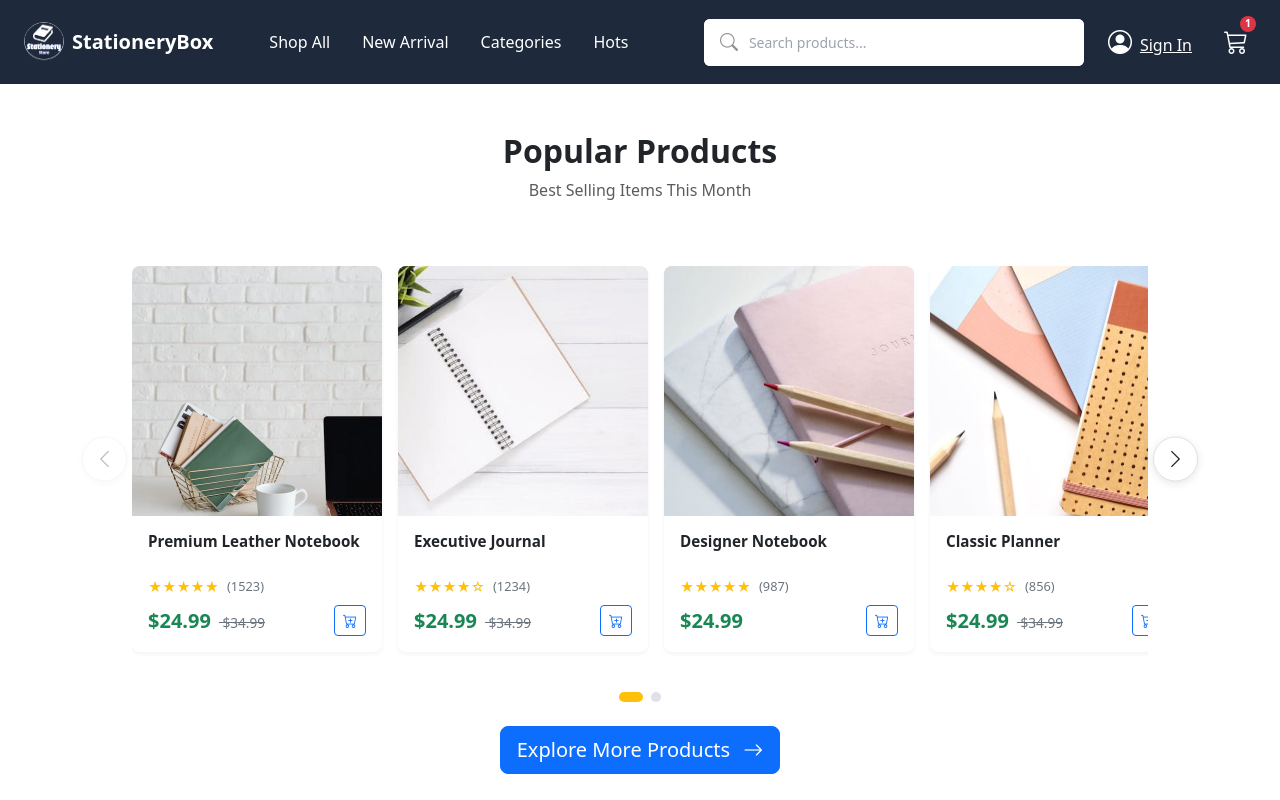
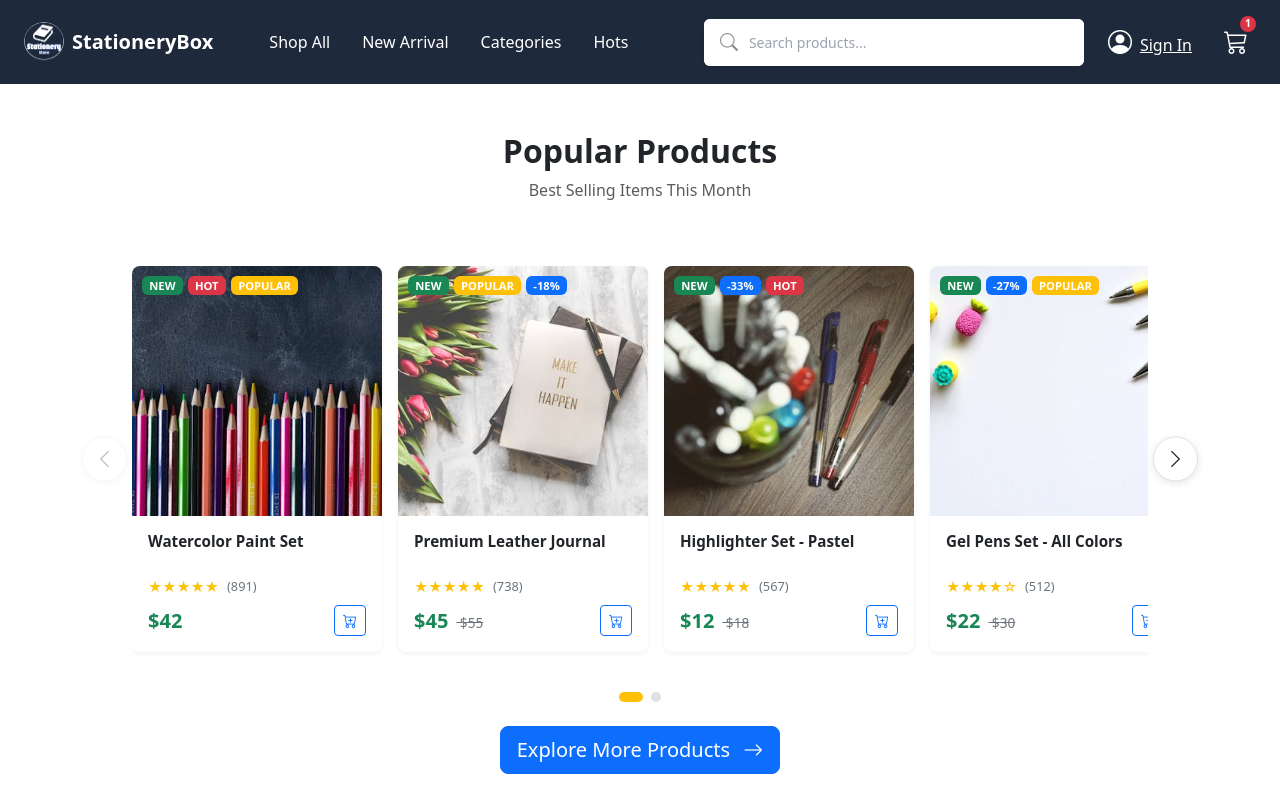
Before and after one commit to Kimheng-SOK/Stationery-Store, a Vue app: page /hots in a window 1280 px wide. Shown: the top 800 px of the page. Built offline with nearby package versions, Linux system fonts and the light colour scheme.

Commit message:
feat: populate Popular Products from real data with smart filtering
- Import products from products.ts instead of hardcoded data
- Filter products by 'popular' or 'hot' badges
- Sort by popularity score (rating × reviewCount)
- Auto-update when product data changes

```diff
--- a/src/components/product/PopularProduct.vue
+++ b/src/components/product/PopularProduct.vue
@@ -33,8 +33,6 @@
           <div v-for="product in popularProducts" :key="product.id" class="product-slide">
             <ProductCard
               :product="product"
-              :badge="{ text: 'POPULAR', type: 'warning' }"
-              @quick-view="handleQuickView(product)"
               @add-to-cart="handleAddToCart(product)"
             />
           </div>
@@ -75,16 +73,8 @@
 <script setup lang="ts">
 import { ref, onMounted, computed } from 'vue'
 import ProductCard from '../product/ProductCard.vue'
-
-interface Product {
-  id: number
-  name: string
-  price: number
-  originalPrice?: number
-  rating: number
-  reviewCount: number
-  image: string
-}
+import { products } from '@/data/products'
+import type { Product } from '@/types/product'
 
 const popularProducts = ref<Product[]>([])
 const sliderRef = ref<HTMLElement | null>(null)
@@ -94,78 +84,22 @@ const scrollLeft = ref(0)
 const currentDot = ref(0)
 
 onMounted(() => {
-  popularProducts.value = [
-    {
-      id: 101,
-      name: 'Premium Leather Notebook',
-      price: 24.99,
-      originalPrice: 34.99,
-      rating: 5,
-      reviewCount: 1523,
-      image: '/public/images/notebooks/book3.jpg',
-    },
-    {
-      id: 102,
-      name: 'Executive Journal',
-      price: 24.99,
-      originalPrice: 34.99,
-      rating: 4,
-      reviewCount: 1234,
-      image: '/public/images/notebooks/book4.jpg',
-    },
-    {
-      id: 103,
-      name: 'Designer Notebook',
-      price: 24.99,
-      rating: 5,
-      reviewCount: 987,
-      image: '/public/images/notebooks/book5.jpg',
-    },
-    {
-      id: 104,
-      name: 'Classic Planner',
-      price: 24.99,
-      originalPrice: 34.99,
-      rating: 4,
-      reviewCount: 856,
-      image: '/public/images/notebooks/book6.jpg',
-    },
-    {
-      id: 105,
-      name: 'Gel Pens Collection',
-      price: 22.0,
-      originalPrice: 30.0,
-      rating: 5,
-      reviewCount: 756,
-      image: '/public/images/notebooks/book7.jpg',
-    },
-    {
-      id: 106,
-      name: 'Watercolor Paint Set',
-      price: 42.0,
-      rating: 5,
-      reviewCount: 645,
-      image: '/public/images/notebooks/book8.jpg',
-    },
-    {
-      id: 107,
-      name: 'Modern Desk Lamp',
-      price: 55.0,
-      originalPrice: 70.0,
-      rating: 4,
-      reviewCount: 534,
-      image: '/public/images/notebooks/book9.jpg',
-    },
-    {
-      id: 108,
-      name: 'Highlighter Set',
-      price: 12.0,
-      originalPrice: 18.0,
-      rating: 5,
-      reviewCount: 423,
-      image: '/public/images/notebooks/book10.jpg',
-    },
-  ]
+  // Filter products with 'popular' or 'hot' badges
+  const filteredProducts = products
+    .filter(p => p.badges?.some(badge => badge === 'popular' || badge === 'hot'))
+    // Sort by popularity score (rating * reviewCount) descending
+    .sort((a, b) => {
+      const scoreA = a.rating * (a.reviewCount || 0)
+      const scoreB = b.rating * (b.reviewCount || 0)
+      return scoreB - scoreA
+    })
+    // Map to fix image paths
+    .map(p => ({
+      ...p,
+      image: p.image.replace(/^\/public/, '')
+    }))
+
+  popularProducts.value = filteredProducts
 
   if (sliderRef.value) {
     sliderRef.value.addEventListener('scroll', updateCurrentDot)
@@ -225,7 +159,9 @@ const startDrag = (e: MouseEvent | TouchEvent) => {
   isDragging.value = true
   sliderRef.value.style.cursor = 'grabbing'
 
-  const pageX = e instanceof MouseEvent ? e.pageX : e.touches[0].pageX
+  const pageX = e instanceof MouseEvent ? e.pageX : e.touches[0]?.pageX
+  if (pageX === undefined) return
+
   startX.value = pageX - sliderRef.value.offsetLeft
   scrollLeft.value = sliderRef.value.scrollLeft
 }
@@ -235,7 +171,9 @@ const drag = (e: MouseEvent | TouchEvent) => {
 
   e.preventDefault()
 
-  const pageX = e instanceof MouseEvent ? e.pageX : e.touches[0].pageX
+  const pageX = e instanceof MouseEvent ? e.pageX : e.touches[0]?.pageX
+  if (pageX === undefined) return
+
   const x = pageX - sliderRef.value.offsetLeft
   const walk = (x - startX.value) * 2
   sliderRef.value.scrollLeft = scrollLeft.value - walk
@@ -246,10 +184,6 @@ const stopDrag = () => {
   if (sliderRef.value) {
     sliderRef.value.style.cursor = 'grab'
   }
-}
-
-const handleQuickView = (product: Product) => {
-  console.log('Quick view:', product)
 }
 
 const handleAddToCart = (product: Product) => {
```
